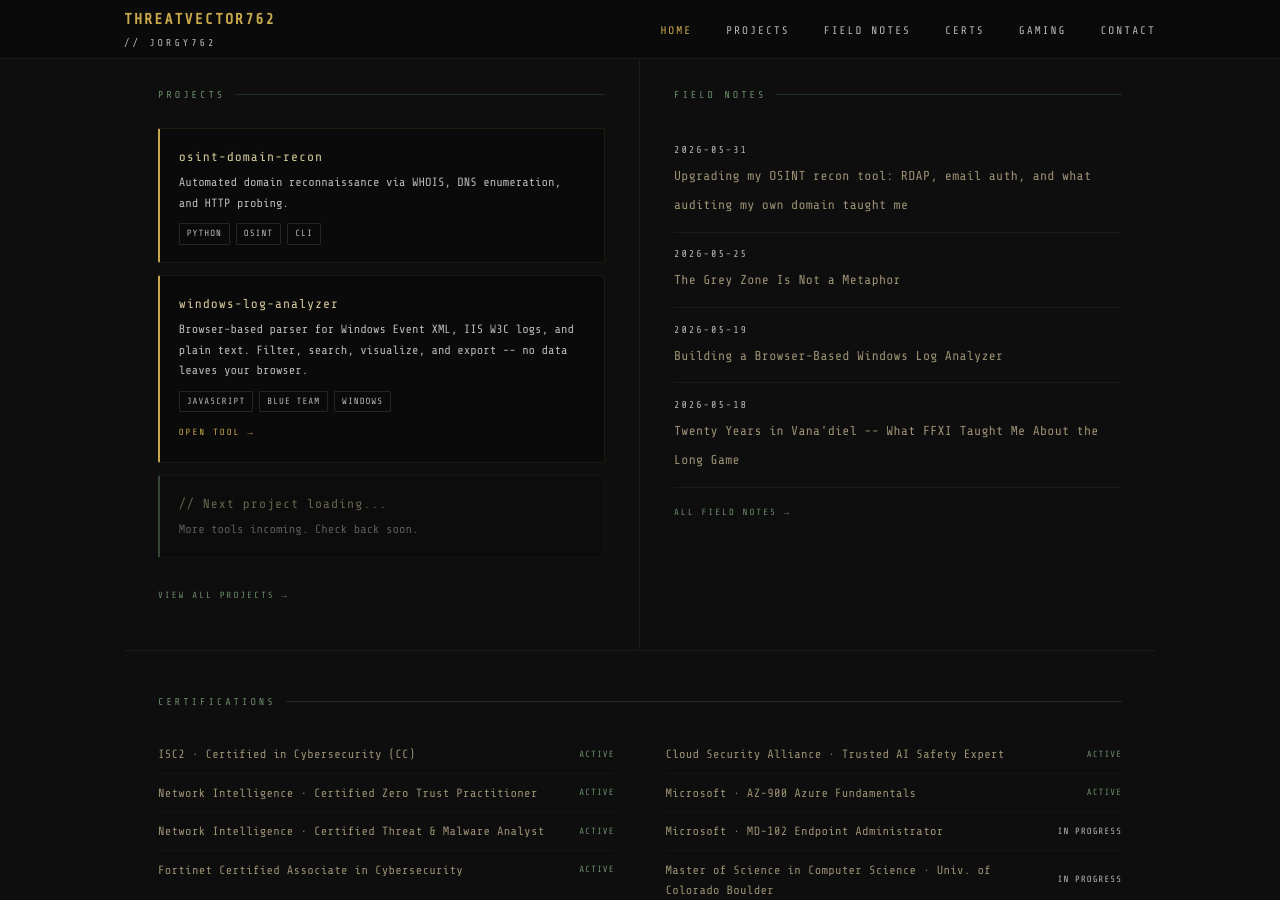
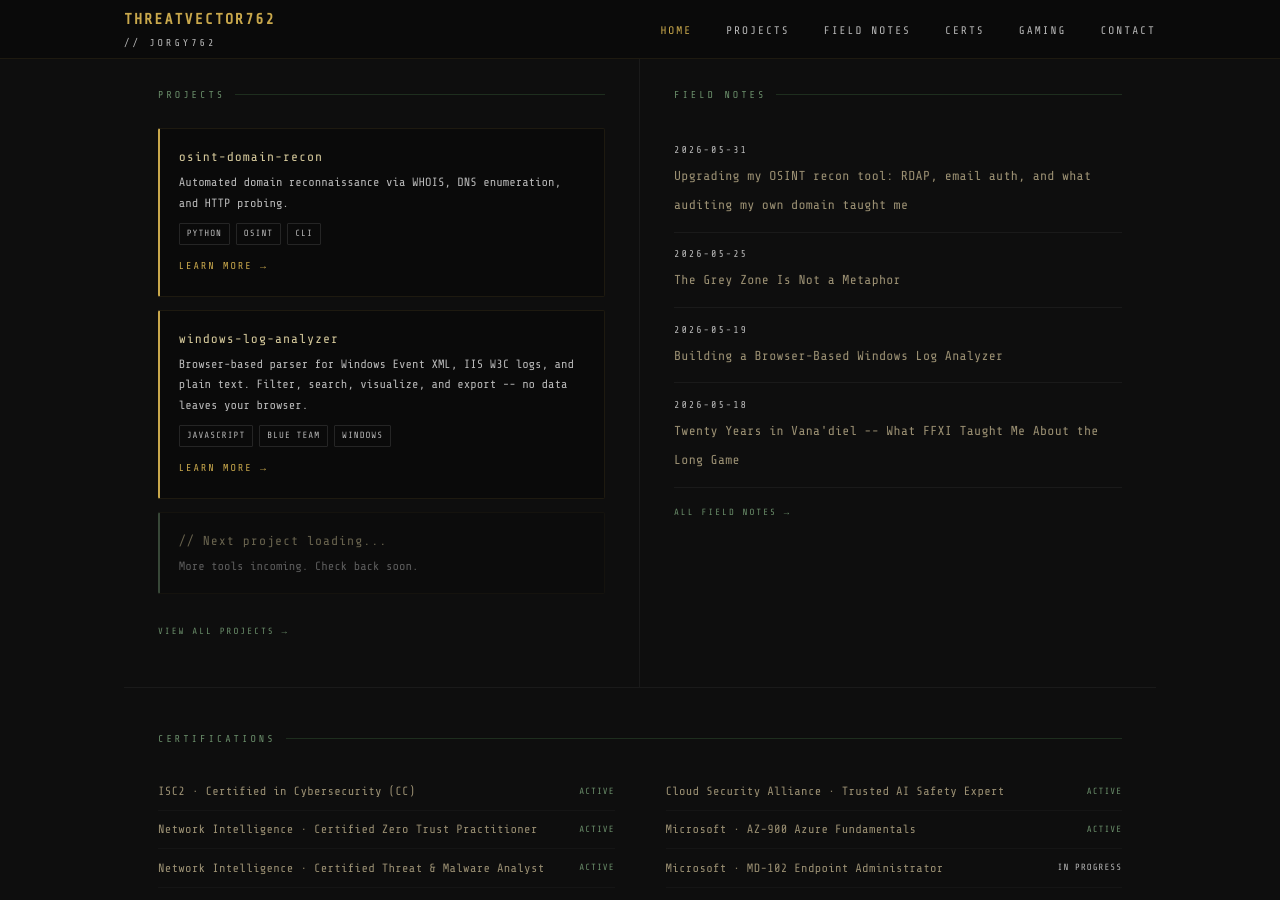
Before and after one commit to Jorgy762/jorgy762.github.io, a Jekyll site: the page built from index.html, in a window 1280 px wide and 900 px high, scrolled down 520 px. Built offline with Jekyll 4.4.1, drawn with Linux system fonts in a browser that asks for light colours.

Commit message:
Fix log analyzer anchor link and clean up card indentation

```diff
--- a/index.html
+++ b/index.html
@@ -36,6 +36,7 @@
 
   <div class="home-panel">
     <p class="section-label">Projects</p>
+
     <div class="project-card">
       <p class="project-card-title">osint-domain-recon</p>
       <p class="project-card-desc">Automated domain reconnaissance via WHOIS, DNS enumeration, and HTTP probing.</p>
@@ -44,6 +45,7 @@
         <span class="tag">OSINT</span>
         <span class="tag">CLI</span>
       </div>
+      <a href="/projects#osint-domain-recon" class="project-full-link" style="margin-top:0.75rem;display:inline-block;">Learn more →</a>
     </div>
 
     <div class="project-card">
@@ -54,13 +56,14 @@
         <span class="tag">Blue Team</span>
         <span class="tag">Windows</span>
       </div>
-    <a href="/projects/log-analyzer" style="font-size:9px;letter-spacing:2px;color:var(--gold);text-transform:uppercase;display:inline-block;margin-top:0.75rem;">Open Tool &rarr;</a>
+      <a href="/projects#windows-log-analyzer" class="project-full-link" style="margin-top:0.75rem;display:inline-block;">Learn more →</a>
     </div>
 
     <div class="project-card dim">
       <p class="project-card-title">// Next project loading...</p>
       <p class="project-card-desc">More tools incoming. Check back soon.</p>
     </div>
+
     <a href="/projects" style="font-size:9px;letter-spacing:2px;color:var(--green);text-transform:uppercase;display:inline-block;margin-top:1rem;">View all projects →</a>
   </div>
 
--- a/projects.html
+++ b/projects.html
@@ -13,7 +13,7 @@
 
   <div class="projects-list">
 
-    <div class="project-full-card">
+    <div class="project-full-card" id="osint-domain-recon">
       <p class="project-full-title">osint-domain-recon</p>
       <p class="project-full-desc">
         A command-line Python tool for automated domain reconnaissance. Given a target domain, it pulls WHOIS registration data, enumerates DNS records, resolves IP addresses, and probes HTTP/HTTPS availability -- all in one run, with optional plaintext report export.
@@ -28,7 +28,7 @@
       <a href="https://github.com/Jorgy762/osint-domain-recon" target="_blank" rel="noopener" class="project-full-link">View on GitHub →</a>
     </div>
 
-    <div class="project-full-card">
+    <div class="project-full-card" id="windows-log-analyzer">
       <p class="project-full-title">windows-log-analyzer</p>
       <p class="project-full-desc">
         A browser-based parser for Windows Event XML exports, IIS W3C logs, and plain text log files. Drop in a file and get instant level-breakdown stats, a severity donut chart, full-text search with keyword highlighting, Event ID and severity filters, and one-click CSV or JSON export. Everything runs client-side -- no data leaves the browser.
```
Lines whose indentation alone changed are shown as unchanged.
